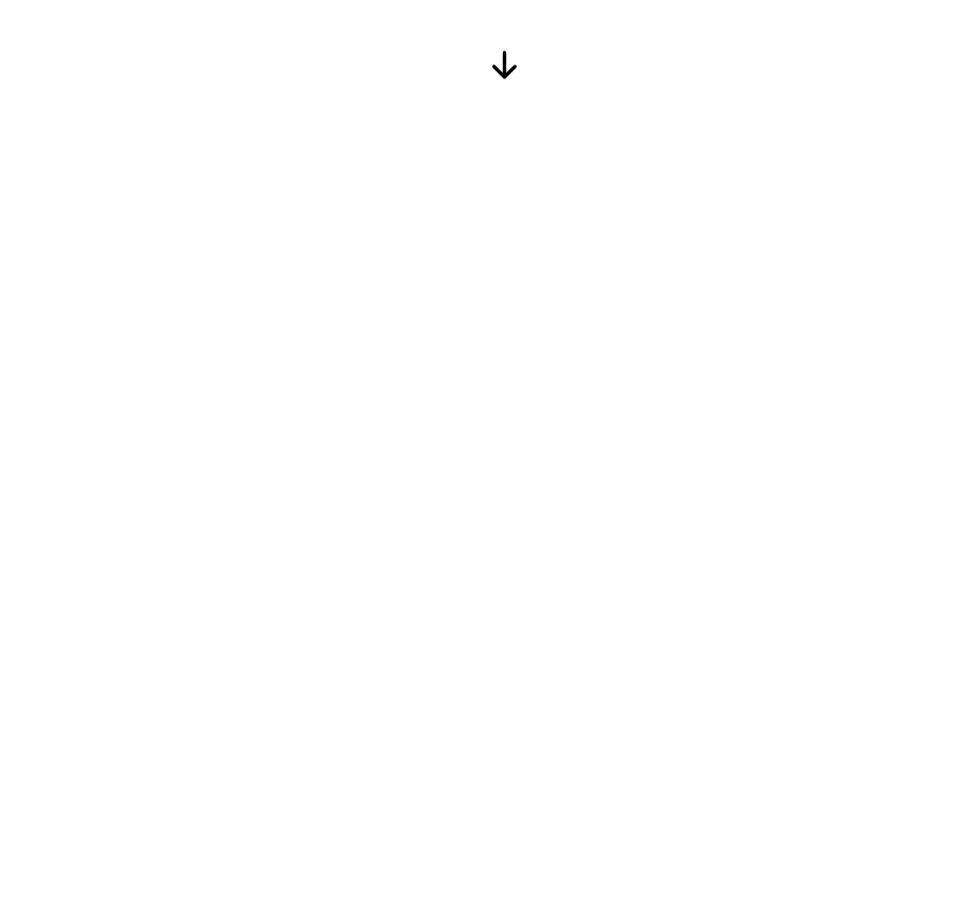
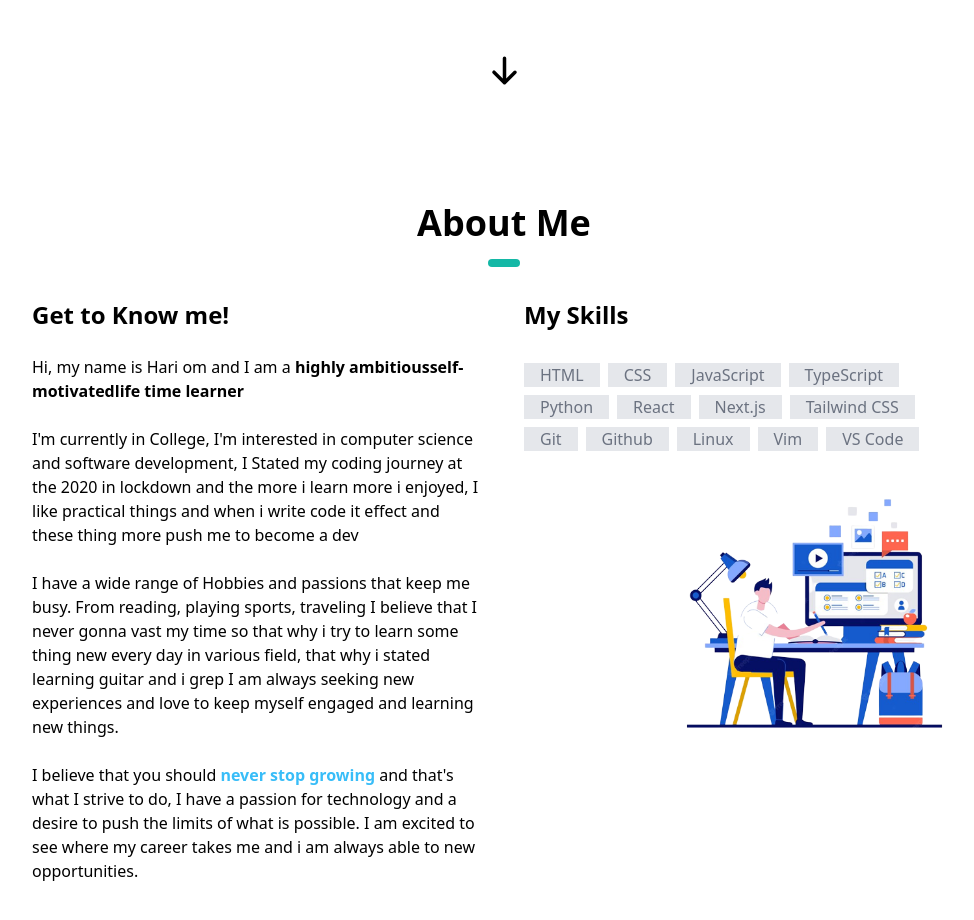
Before and after one commit to Harixomxsingh/portfolio-v1, a Next.js app: page / in a window 1280 px wide. Shown: the part 500-1420 px from the top of the page, without its empty margins (136-1110 px from the left). Before the commit the page ends 800 px from the top, so only its background shows below. Built offline with nearby package versions, Linux system fonts and the light colour scheme.

Commit message:
done about page

```diff
--- a/app/page.jsx
+++ b/app/page.jsx
@@ -2,6 +2,7 @@
 import { Inter } from "@next/font/google";
 import styles from "./page.module.css";
 import HeroSection from "@/components/heroSection/HeroSection";
+import AboutSection from "@/components/aboutSection/AboutSection";
 
 const inter = Inter({ subsets: ["latin"] });
 
@@ -9,6 +10,7 @@
   return (
     <main id="/" className="mx-auto max-w-3xl px-4 sm:px-6 md:max-w-5xl">
       <HeroSection />
+      <AboutSection />
     </main>
   );
 }
--- /dev/null
+++ b/components/aboutSection/AboutSection.jsx
@@ -0,0 +1,124 @@
+import React from "react";
+import Image from "next/image";
+const skills = [
+  {
+    skill: "HTML",
+  },
+  {
+    skill: "CSS",
+  },
+  {
+    skill: "JavaScript",
+  },
+  {
+    skill: "TypeScript",
+  },
+  {
+    skill: "Python",
+  },
+  {
+    skill: "React",
+  },
+  {
+    skill: "Next.js",
+  },
+  {
+    skill: "Tailwind CSS",
+  },
+  {
+    skill: "Git",
+  },
+  {
+    skill: "Github",
+  },
+  {
+    skill: "Linux",
+  },
+  {
+    skill: "Vim",
+  },
+  {
+    skill: "VS Code",
+  },
+];
+
+const AboutSection = () => {
+  return (
+    <section id="about">
+      <div className="my-12 pb-12 md:pt-16 md:pb-48">
+        <h1 className="text-center font-bold text-4xl">
+          About Me
+          <hr className="w-8 h-2 mx-auto my-4 bg-teal-500 border-0 rounded"></hr>
+        </h1>
+        {/* items */}
+        <div className="flex flex-col  md:flex-row space-y-10 items-stretch justify-center align-top md:text-left md:p-4 md:space-y-0 md:space-x-10">
+          <div className="md:w-1/2">
+            <h1 className="text-center text-2xl font-bold mb-6 md:text-left">
+              Get to Know me!
+            </h1>
+            <p>
+              Hi, my name is Hari om and I am a{" "}
+              <span className="font-bold">highly ambitious</span>
+              <span className="font-bold">self-motivated</span>
+              <span className="font-bold">life time learner</span>
+            </p>
+            <br />
+            <p>
+              I'm currently in College, I'm interested in computer science and
+              software development, I Stated my coding journey at the 2020 in
+              lockdown and the more i learn more i enjoyed, I like practical
+              things and when i write code it effect and these thing more push
+              me to become a dev
+            </p>
+            <br />
+            <p>
+              I have a wide range of Hobbies and passions that keep me busy.
+              From reading, playing sports, traveling I believe that I never
+              gonna vast my time so that why i try to learn some thing new every
+              day in various field, that why i stated learning guitar and i grep
+              I am always seeking new experiences and love to keep myself
+              engaged and learning new things.
+            </p>
+            <br />
+            <p>
+              I believe that you should{" "}
+              <span className="font-bold text-sky-400">never stop growing</span>{" "}
+              and that's what I strive to do, I have a passion for technology
+              and a desire to push the limits of what is possible. I am excited
+              to see where my career takes me and i am always able to new
+              opportunities.
+            </p>
+          </div>
+          <div className="md:w-1/2">
+            <h1 className="text-center text-2xl mb-6 font-bold md:text-left">
+              My Skills
+            </h1>
+            <div className="flex flex-wrap flex-row justify-center md:justify-start">
+              {skills.map((item, idx) => {
+                return (
+                  <p
+                    key={idx}
+                    className="bg-gray-200 px-4 mr-2 mt-2 text-gray-500"
+                  >
+                    {item.skill}
+                  </p>
+                );
+              })}
+            </div>
+            <div>
+              <Image
+                src="/portfolioabout2.png"
+                alt="iron-man"
+                width={325}
+                height={325}
+                className="hidden md:block md:relative md:bottom-0 md:left-32 md:z-0"
+              />
+            </div>
+          </div>
+        </div>
+      </div>
+    </section>
+  );
+};
+
+export default AboutSection;
```
Also changed, not shown: public/portfolioabout.jpg (added), public/portfolioabout2.png (added).
